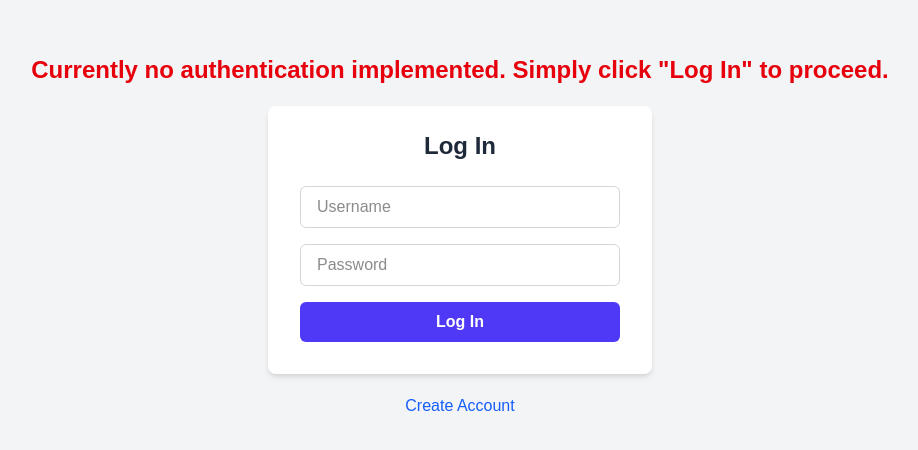
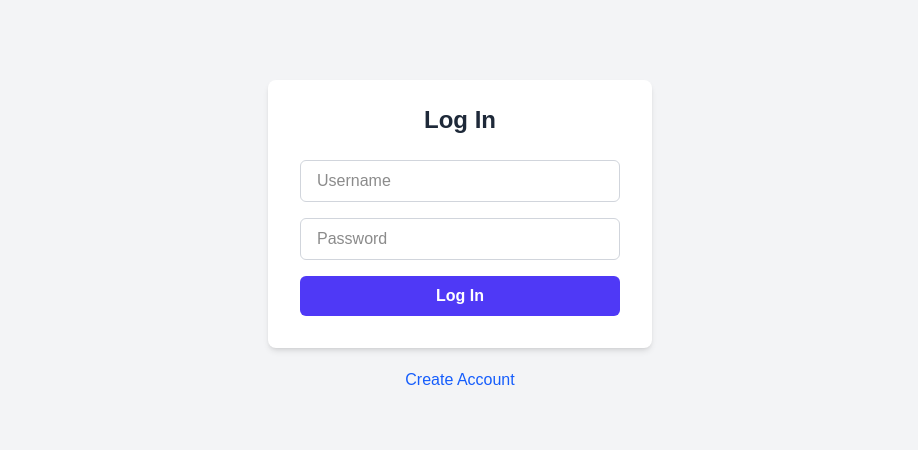
Before and after one commit to btylerw/steam-tracker, a Next.js app: page / in a window 1280 px wide. Shown: the part 164-614 px from the top of the page, without its empty margins (180-1098 px from the left). Built offline with nearby package versions, Linux system fonts and the light colour scheme.

Commit message:
Removed note that no authentication was setup now that authentication has been implemented

```diff
--- a/src/app/page.js
+++ b/src/app/page.js
@@ -61,7 +61,6 @@ export default function Home() {
 
   return (
     <div className="flex justify-center flex-col items-center gap-5 min-h-screen bg-gray-100 dark:bg-gray-900">
-      <h1 className="text-2xl font-bold text-red-600">Currently no authentication implemented. Simply click &quot;Log In&quot; to proceed.</h1>
       <form action="submit" onSubmit={handleLogin} className="bg-white dark:bg-gray-800 shadow-md rounded-lg px-8 pt-6 pb-8 w-full max-w-sm">
         <h2 className="text-2xl font-bold mb-6 text-center text-gray-800 dark:text-white">Log In</h2>
         <input type="text" value={username} placeholder="Username" onChange={(e) => setUsername(e.target.value)} className="mb-4 px-4 py-2 border border-gray-300 dark:border-gray-700 rounded-md w-full focus:outline-none focus:ring-2 focus:ring-indigo-500" />
```
